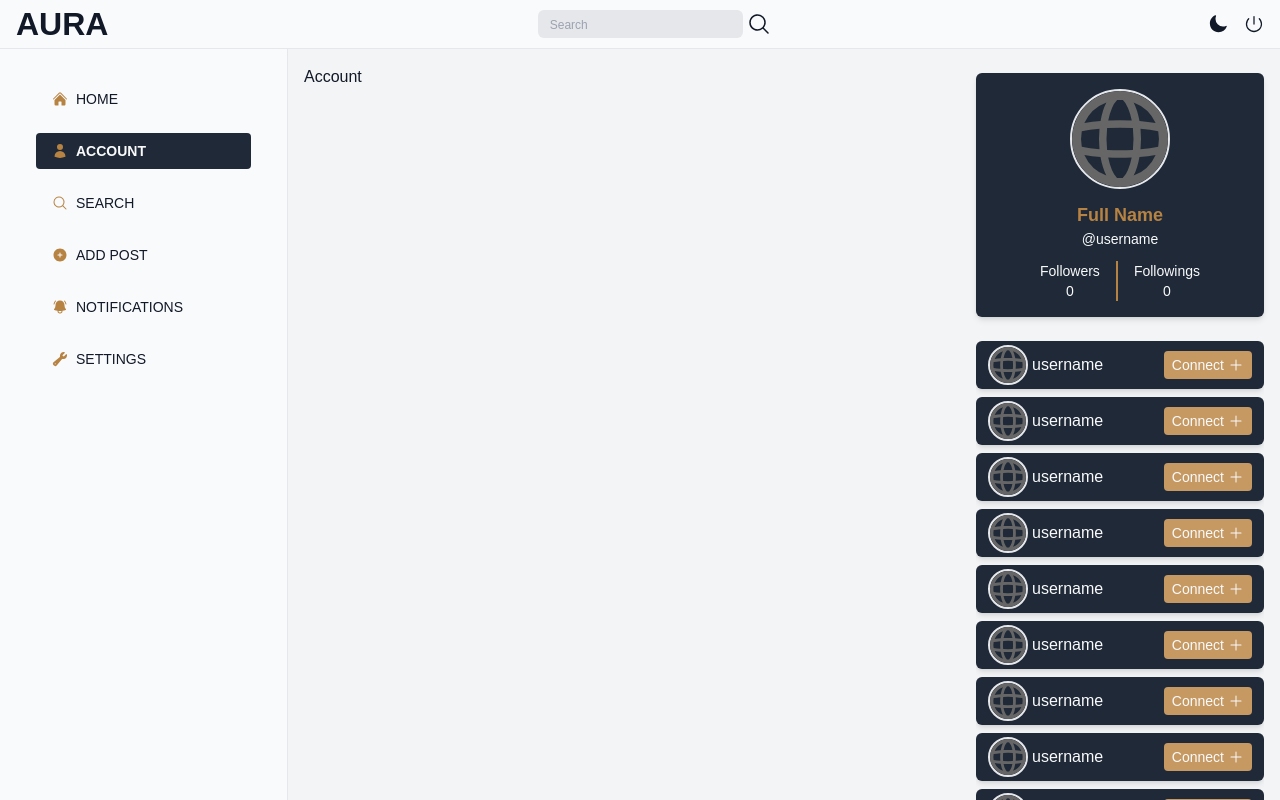
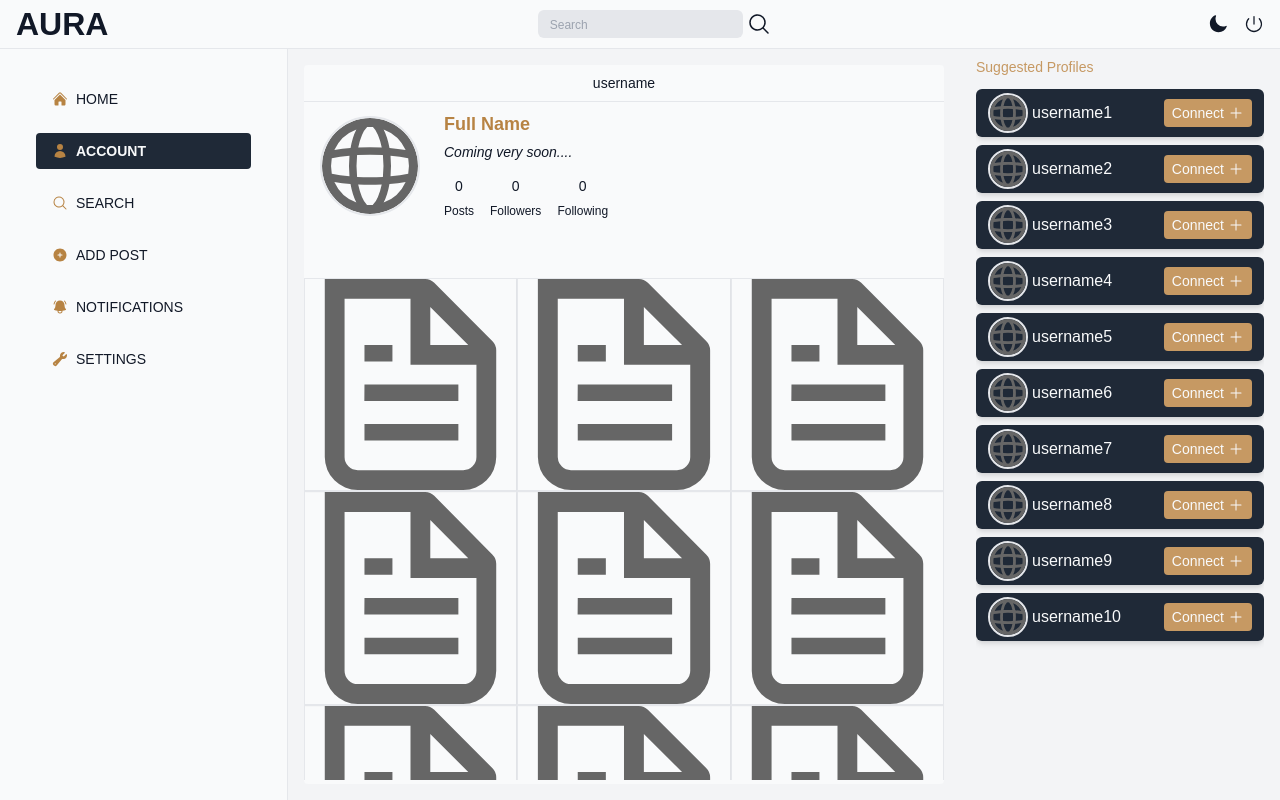
Before and after one commit to itskrns/Aura, a Next.js app: page /account in a window 1280 px wide. Built offline with nearby package versions, Linux system fonts and the light colour scheme.

Commit message:
Account page updated

```diff
--- a/app/_components/LeftSidebar.js
+++ b/app/_components/LeftSidebar.js
@@ -1,13 +1,23 @@
+'use client';
+
+import { usePathname } from 'next/navigation';
 import ProfileCardMini from './ProfileCardMini';
 import SuggestionsCardMini from './SuggestionsCardMini';
 
 export default function LeftSidebar() {
+  const pathname = usePathname();
+
   return (
-    <div className="flex h-screen flex-col gap-4 px-4 pt-6">
-      <span className="static">
+    <div className="mt-2 flex h-screen flex-col gap-1 px-4">
+      <span
+        className={`static ${pathname === '/account' ? 'hidden' : ''} my-4`}
+      >
         <ProfileCardMini />
       </span>
 
+      <h3 className="text-sm text-[var(--color-secondary)]">
+        Suggested Profiles
+      </h3>
       <span className="scrollbar-hide flex-1 overflow-y-auto scroll-smooth">
         <SuggestionsCardMini />
       </span>
--- /dev/null
+++ b/app/_components/Post.js
@@ -0,0 +1,13 @@
+import Image from 'next/image';
+
+export default function Post({ src, alt = 'post' }) {
+  return (
+    <div className="cursor-pointer border-[1px] border-[var(--color-border)] shadow-sm hover:border-[var(--color-hover)]">
+      <Image
+        src={src}
+        alt={alt}
+        className="aspect-square w-full object-cover"
+      />
+    </div>
+  );
+}
--- a/app/_components/PostsCard.js
+++ b/app/_components/PostsCard.js
@@ -46,7 +46,7 @@ export default function PostsCard({
   }
 
   return (
-    <div className="mb-4 grid grid-rows-[auto_1fr_auto] border-b border-[var(--color-border)] lg:mx-auto lg:w-[70%] lg:rounded-lg lg:border lg:shadow-sm">
+    <div className="mb-4 grid grid-rows-[auto_1fr_auto] border-b border-[var(--color-border)] bg-[var(--color-light)] lg:mx-auto lg:w-[70%] lg:rounded-lg lg:border lg:shadow-sm">
       <div className="flex items-center gap-2 p-2">
         <ProfilePhoto size={30} src={profilePic} />
         <p className="text-sm font-semibold">{username}</p>
--- /dev/null
+++ b/app/_components/PostsGrid.js
@@ -0,0 +1,22 @@
+import Image from 'next/image';
+import img from '../../public/file.svg';
+import Post from './Post';
+
+export default function PostsGrid() {
+  return (
+    <div className="grid w-full grid-cols-3">
+      <Post src={img} />
+      <Post src={img} />
+      <Post src={img} />
+      <Post src={img} />
+      <Post src={img} />
+      <Post src={img} />
+      <Post src={img} />
+      <Post src={img} />
+      <Post src={img} />
+      <Post src={img} />
+      <Post src={img} />
+      <Post src={img} />
+    </div>
+  );
+}
--- a/app/_components/SuggestionsCardMini.js
+++ b/app/_components/SuggestionsCardMini.js
@@ -2,118 +2,41 @@ import ProfilePhoto from './ProfilePhoto';
 import photo from '../../public/globe.svg';
 import { PlusIcon } from '@heroicons/react/24/solid';
 
+const profiles = [
+  { username: 'username1', photo },
+  { username: 'username2', photo },
+  { username: 'username3', photo },
+  { username: 'username4', photo },
+  { username: 'username5', photo },
+  { username: 'username6', photo },
+  { username: 'username7', photo },
+  { username: 'username8', photo },
+  { username: 'username9', photo },
+  { username: 'username10', photo },
+];
+
 export default function SuggestionsCardMini() {
   return (
-    <div className="cursor-pointer rounded-md py-2">
-      <div className="mb-2 flex w-full items-center justify-between rounded-md bg-[var(--color-primary)] px-3 py-1 text-[var(--color-light)] shadow-md transition-all duration-200 hover:-translate-y-1">
+    <>
+      <div className="cursor-pointer rounded-md pb-[4rem] pt-2">
+        {profiles.map((profile) => {
+          return (
+            <div
+              className="mb-2 flex w-full items-center justify-between rounded-md bg-[var(--color-primary)] px-3 py-1 text-[var(--color-light)] shadow-md transition-all duration-200 hover:-translate-y-1"
+              key={profile.username}
+            >
               <span className="flex items-center gap-1">
-          <ProfilePhoto src={photo} size={40} />
-          <h6 className="">username</h6>
+                <ProfilePhoto src={profile.photo} size={40} />
+                <h6 className="">{profile.username}</h6>
               </span>
 
               <button className="flex items-center gap-1 rounded bg-[var(--color-secondary)] px-2 py-1 text-sm hover:bg-[var(--color-light)] hover:text-[var(--color-dark)]">
                 Connect <PlusIcon className="size-4" />
               </button>
             </div>
-
-      <div className="mb-2 flex w-full items-center justify-between rounded-md bg-[var(--color-primary)] px-3 py-1 text-[var(--color-light)] shadow-md transition-all duration-200 hover:-translate-y-1">
-        <span className="flex items-center gap-1">
-          <ProfilePhoto src={photo} size={40} />
-          <h6 className="">username</h6>
-        </span>
-
-        <button className="flex items-center gap-1 rounded bg-[var(--color-secondary)] px-2 py-1 text-sm hover:bg-[var(--color-light)] hover:text-[var(--color-dark)]">
-          Connect <PlusIcon className="size-4" />
-        </button>
+          );
+        })}
       </div>
-
-      <div className="mb-2 flex w-full items-center justify-between rounded-md bg-[var(--color-primary)] px-3 py-1 text-[var(--color-light)] shadow-md transition-all duration-200 hover:-translate-y-1">
-        <span className="flex items-center gap-1">
-          <ProfilePhoto src={photo} size={40} />
-          <h6 className="">username</h6>
-        </span>
-
-        <button className="flex items-center gap-1 rounded bg-[var(--color-secondary)] px-2 py-1 text-sm hover:bg-[var(--color-light)] hover:text-[var(--color-dark)]">
-          Connect <PlusIcon className="size-4" />
-        </button>
-      </div>
-
-      <div className="mb-2 flex w-full items-center justify-between rounded-md bg-[var(--color-primary)] px-3 py-1 text-[var(--color-light)] shadow-md transition-all duration-200 hover:-translate-y-1">
-        <span className="flex items-center gap-1">
-          <ProfilePhoto src={photo} size={40} />
-          <h6 className="">username</h6>
-        </span>
-
-        <button className="flex items-center gap-1 rounded bg-[var(--color-secondary)] px-2 py-1 text-sm hover:bg-[var(--color-light)] hover:text-[var(--color-dark)]">
-          Connect <PlusIcon className="size-4" />
-        </button>
-      </div>
-
-      <div className="mb-2 flex w-full items-center justify-between rounded-md bg-[var(--color-primary)] px-3 py-1 text-[var(--color-light)] shadow-md transition-all duration-200 hover:-translate-y-1">
-        <span className="flex items-center gap-1">
-          <ProfilePhoto src={photo} size={40} />
-          <h6 className="">username</h6>
-        </span>
-
-        <button className="flex items-center gap-1 rounded bg-[var(--color-secondary)] px-2 py-1 text-sm hover:bg-[var(--color-light)] hover:text-[var(--color-dark)]">
-          Connect <PlusIcon className="size-4" />
-        </button>
-      </div>
-
-      <div className="mb-2 flex w-full items-center justify-between rounded-md bg-[var(--color-primary)] px-3 py-1 text-[var(--color-light)] shadow-md transition-all duration-200 hover:-translate-y-1">
-        <span className="flex items-center gap-1">
-          <ProfilePhoto src={photo} size={40} />
-          <h6 className="">username</h6>
-        </span>
-
-        <button className="flex items-center gap-1 rounded bg-[var(--color-secondary)] px-2 py-1 text-sm hover:bg-[var(--color-light)] hover:text-[var(--color-dark)]">
-          Connect <PlusIcon className="size-4" />
-        </button>
-      </div>
-
-      <div className="mb-2 flex w-full items-center justify-between rounded-md bg-[var(--color-primary)] px-3 py-1 text-[var(--color-light)] shadow-md transition-all duration-200 hover:-translate-y-1">
-        <span className="flex items-center gap-1">
-          <ProfilePhoto src={photo} size={40} />
-          <h6 className="">username</h6>
-        </span>
-
-        <button className="flex items-center gap-1 rounded bg-[var(--color-secondary)] px-2 py-1 text-sm hover:bg-[var(--color-light)] hover:text-[var(--color-dark)]">
-          Connect <PlusIcon className="size-4" />
-        </button>
-      </div>
-
-      <div className="mb-2 flex w-full items-center justify-between rounded-md bg-[var(--color-primary)] px-3 py-1 text-[var(--color-light)] shadow-md transition-all duration-200 hover:-translate-y-1">
-        <span className="flex items-center gap-1">
-          <ProfilePhoto src={photo} size={40} />
-          <h6 className="">username</h6>
-        </span>
-
-        <button className="flex items-center gap-1 rounded bg-[var(--color-secondary)] px-2 py-1 text-sm hover:bg-[var(--color-light)] hover:text-[var(--color-dark)]">
-          Connect <PlusIcon className="size-4" />
-        </button>
-      </div>
-
-      <div className="mb-2 flex w-full items-center justify-between rounded-md bg-[var(--color-primary)] px-3 py-1 text-[var(--color-light)] shadow-md transition-all duration-200 hover:-translate-y-1">
-        <span className="flex items-center gap-1">
-          <ProfilePhoto src={photo} size={40} />
-          <h6 className="">username</h6>
-        </span>
-
-        <button className="flex items-center gap-1 rounded bg-[var(--color-secondary)] px-2 py-1 text-sm hover:bg-[var(--color-light)] hover:text-[var(--color-dark)]">
-          Connect <PlusIcon className="size-4" />
-        </button>
-      </div>
-
-      <div className="mb-2 flex w-full items-center justify-between rounded-md bg-[var(--color-primary)] px-3 py-1 text-[var(--color-light)] shadow-md transition-all duration-200 hover:-translate-y-1">
-        <span className="flex items-center gap-1">
-          <ProfilePhoto src={photo} size={40} />
-          <h6 className="">username</h6>
-        </span>
-
-        <button className="flex items-center gap-1 rounded bg-[var(--color-secondary)] px-2 py-1 text-sm hover:bg-[var(--color-light)] hover:text-[var(--color-dark)]">
-          Connect <PlusIcon className="size-4" />
-        </button>
-      </div>
-    </div>
+    </>
   );
 }
--- /dev/null
+++ b/app/_components/profileCard.js
@@ -0,0 +1,54 @@
+import ProfilePhoto from './ProfilePhoto';
+import photo from '../../public/globe.svg';
+import { Bars3Icon } from '@heroicons/react/24/solid';
+
+const buttons = [
+  { label: 'posts', value: 0 },
+  { label: 'followers', value: 0 },
+  { label: 'following', value: 0 },
+];
+
+export default function ProfileCard() {
+  return (
+    <>
+      <div className="flex justify-between border-b-[1px] border-[var(--color-border)] px-4 py-2 lg:justify-center">
+        <h6 className="text-sm">username</h6>
+
+        <button className="lg:hidden">
+          <Bars3Icon className="size-6" />
+        </button>
+      </div>
+
+      <div className="grid grid-cols-[auto_1fr] gap-x-2 gap-y-1">
+        <span className="col-start-1 row-span-3 row-start-1 grid place-items-center px-4">
+          <ProfilePhoto src={photo} size={100} />
+        </span>
+
+        <div className="col-start-2 row-start-1">
+          <h2 className="pt-2 text-lg font-semibold text-secondary-600">
+            Full Name
+          </h2>
+        </div>
+
+        <span className="col-start-2 row-start-2 text-sm italic">
+          Coming very soon....
+        </span>
+
+        <div className="col-start-2 row-start-3">
+          <span className="flex gap-4 py-2">
+            {buttons.map((button) => (
+              <button
+                className="hover:text-[var(--color-hover)]"
+                key={button.label}
+              >
+                <span className="text-sm">{button.value}</span>
+                <br />
+                <span className="text-xs capitalize">{button.label}</span>
+              </button>
+            ))}
+          </span>
+        </div>
+      </div>
+    </>
+  );
+}
--- a/app/account/page.js
+++ b/app/account/page.js
@@ -1,3 +1,16 @@
+import PostsGrid from '../_components/PostsGrid';
+import ProfileCard from '../_components/profileCard';
+
 export default function page() {
-  return <div>Account</div>;
+  return (
+    <div className="grid h-full grid-rows-[auto_1fr] overflow-hidden rounded bg-[var(--color-light)] text-[var(--color-dark)]">
+      <span className="static row-start-1">
+        <ProfileCard />
+      </span>
+
+      <span className="scrollbar-hide row-start-2 mb-[4rem] mt-[3rem] overflow-y-auto scroll-smooth lg:mb-1">
+        <PostsGrid />
+      </span>
+    </div>
+  );
 }
--- a/app/layout.js
+++ b/app/layout.js
@@ -22,7 +22,7 @@ export default function RootLayout({ children }) {
             <RightSidebar />
           </aside>
 
-          <main className="scrollbar-hide row-start-2 h-full overflow-y-auto scroll-smooth bg-[var(--color-bg)] pb-12 lg:col-start-2 lg:p-4">
+          <main className="scrollbar-hide row-start-2 h-full overflow-y-auto scroll-smooth bg-[var(--color-bg)] lg:col-start-2 lg:p-4">
             {children}
           </main>
 
```
Lines whose indentation alone changed are shown as unchanged.
